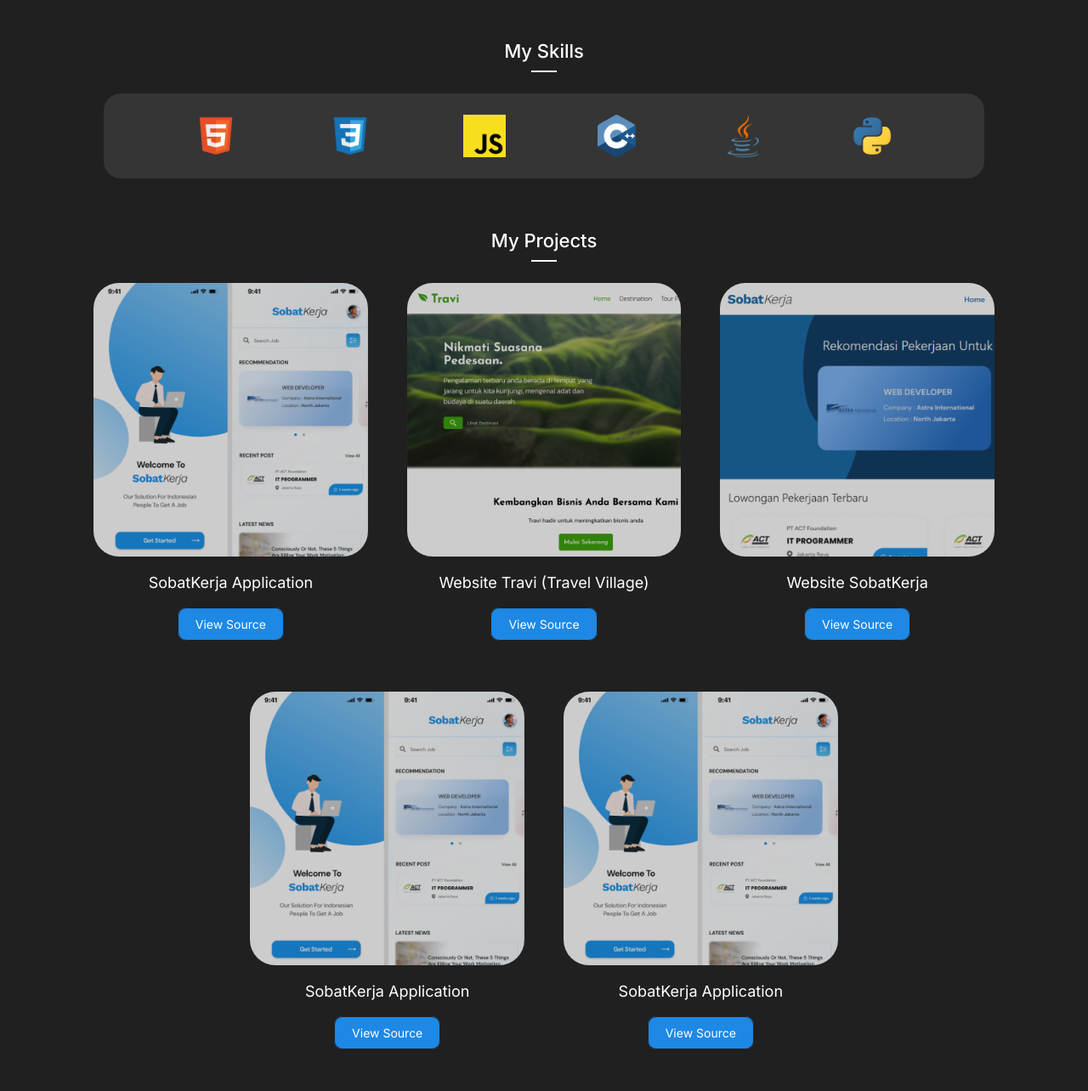
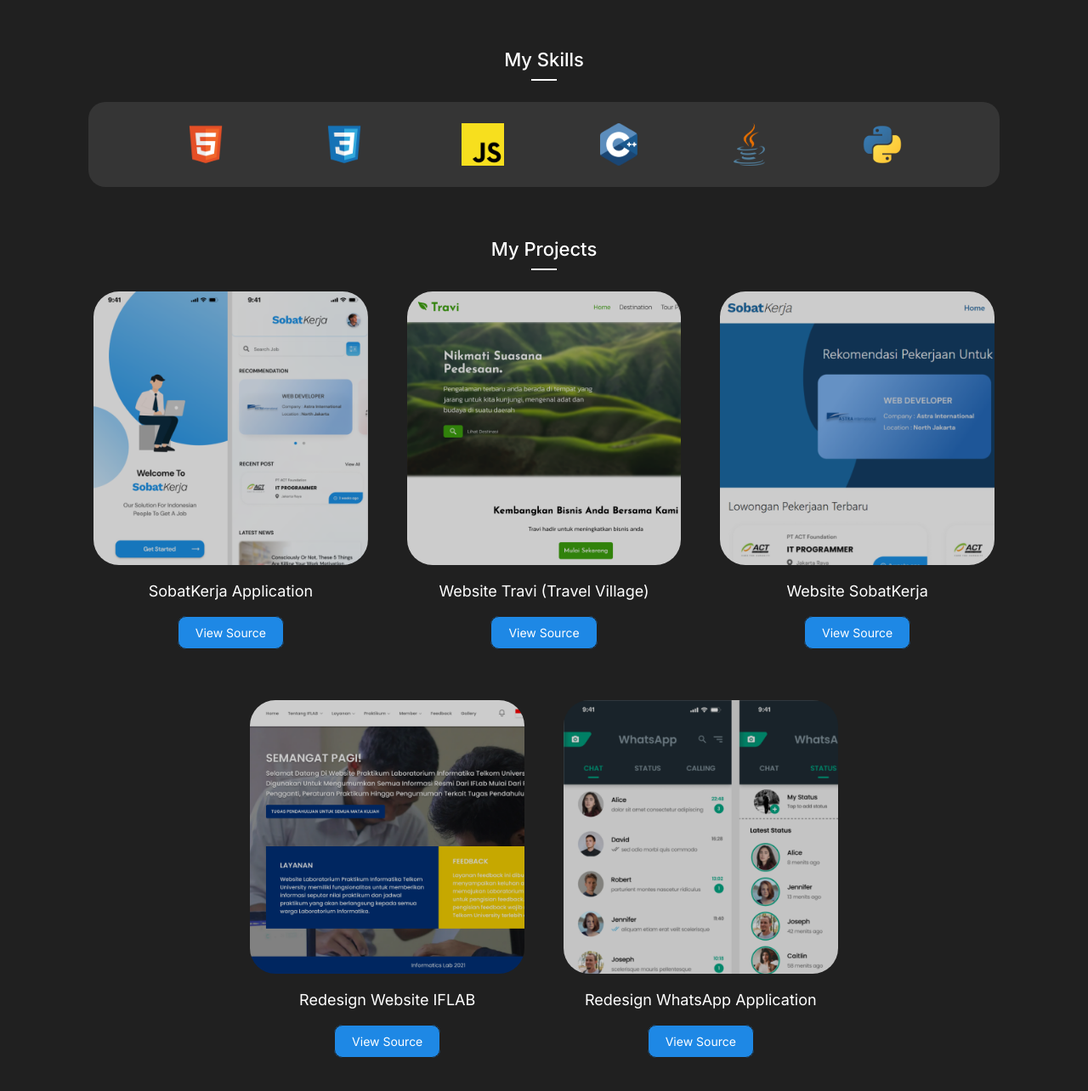
Before and after one commit to Fallcruz/portfolio.github.io, a plain HTML site: page index.html in a window 1280 px wide. Shown: the part 553-1837 px from the top of the page at 85% size. Drawn offline with Linux system fonts and the light colour scheme; a web font is replaced by a local one.

Commit message:
Update Project

```diff
--- a/css/index.css
+++ b/css/index.css
@@ -12,10 +12,10 @@
 *{
     padding: 0;
     margin: 0;
-    font-family: 'Inter';
 }
 body {
     background-color: var(--soft-black);
+    font-family: 'Inter';
 }
 /* All Content */
 .container {
@@ -32,7 +32,6 @@ body {
     padding: 1% 0;
     display: flex;
 }
-/* Logo */
 .logo {
     display: flex;
     align-items: center;
@@ -162,11 +161,12 @@ body {
 .row-skill {
     align-items: center;
     text-align: center;
-    margin-bottom: 60px;
+    padding-top: 10px;
+    margin-bottom: 40px;
 }
 .row-skill .cardIcon {
     display: flex;
-    width: 90%;
+    width: 93%;
     align-items: center;
     justify-content: space-evenly;
     background-color: rgba(255, 255, 255, 0.094);
@@ -186,6 +186,7 @@ body {
 .row-project {
     align-items: center;
     text-align: center;
+    padding: 20px 0;
 }
 .row-project .row-listProject {
     display: flex;
--- a/index.html
+++ b/index.html
@@ -17,17 +17,15 @@
                 <img class="logoPic" src="img/round-profile.png" alt="logo">
                 <h4 class="rk">RK</h4>
             </div>
-
             <!-- Menu Navigasi -->
             <div class="menuNavbar">
                 <ul id="menuList">
-                    <li><a href="">Home</a></li>
+                    <li><a href="index.html">Home</a></li>
                     <li><a href="">About</a></li>
-                    <li><a href="">Projects</a></li>
+                    <li><a href="#project">Projects</a></li>
                     <li><a href="">Contact</a></li>
                 </ul>
             </div>
-
             <!-- Toogle Menu -->
             <div class="menu-icon">
                 <img class="menu-icon" src="img/menu-icon.png" alt="" onclick="toogleMenu()">
@@ -50,13 +48,13 @@
                     Contact me
                 </a>
             </div>
-
             <!-- Column Image -->
             <div class="col-profileImage">
                 <img class="imgProfile" src="img/pic-profile.png" alt="">
             </div>
         </div>
 
+        <!-- Skills -->
         <div class="row-skill">
             <h3 class="headline">My Skills</h3>
             <div class="smallLine mx-auto"></div>
@@ -70,7 +68,8 @@
             </div>
         </div>
 
-        <div class="row-project">
+        <!-- Projects -->
+        <div class="row-project" id="project">
             <h3 class="headline">My Projects</h3>
             <div class="smallLine mx-auto"></div>
             <div class="row-listProject">
@@ -99,25 +98,26 @@
                     </a>
                 </div>
                 <div class="col-project">
-                    <img src="img/sobatkerja-mobile.png" alt="">
-                    <h5>SobatKerja Application</h5>
+                    <img src="img/iflab.png" alt="">
+                    <h5>Redesign Website IFLAB</h5>
                     <div class="smallBox"></div>
-                    <a class="btn-viewlink" href="https://www.figma.com/file/dUcJCKXDTICvRymKq7dAR8/SobatKerja?node-id=0%3A1" target="_blank">
+                    <a class="btn-viewlink" href="https://www.figma.com/file/MakC0a10rb0KDnEXzyLa11/Website-IFLAB?node-id=0%3A1" target="_blank">
                     View Source
                     </a>
                 </div>
                 <div class="col-project">
-                    <img src="img/sobatkerja-mobile.png" alt="">
-                    <h5>SobatKerja Application</h5>
+                    <img src="img/whatsapp.png" alt="">
+                    <h5>Redesign WhatsApp Application</h5>
                     <div class="smallBox"></div>
-                    <a class="btn-viewlink" href="https://www.figma.com/file/dUcJCKXDTICvRymKq7dAR8/SobatKerja?node-id=0%3A1" target="_blank">
+                    <a class="btn-viewlink" href="https://www.figma.com/file/rvGNsdA1vtqPQkg4px151T/WhatsApp?node-id=0%3A1" target="_blank">
                     View Source
                     </a>
                 </div>
             </div>
         </div>
+    </div>
 
-    </div>
+    <!-- Footer -->
     <footer class="row-footer">
         <div class="top-footer">
             <h4 class="rk-footer">RK</h4>
```
